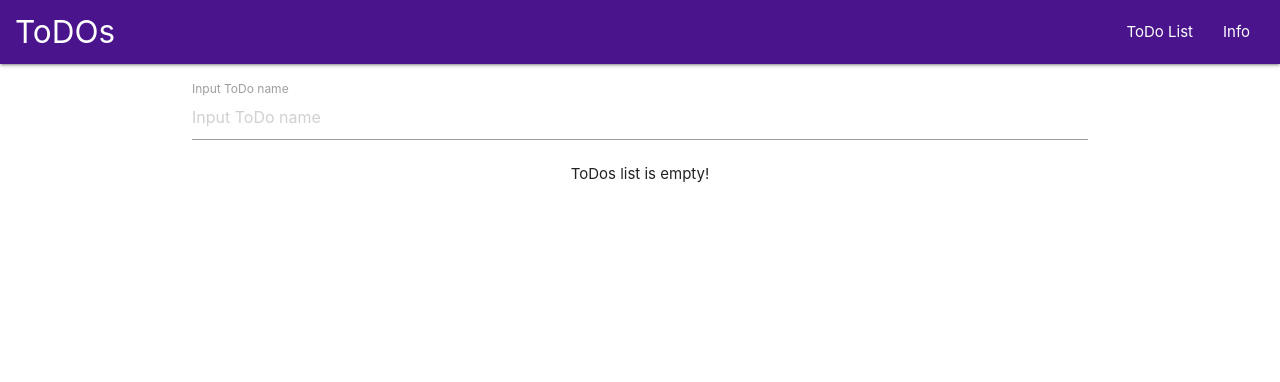
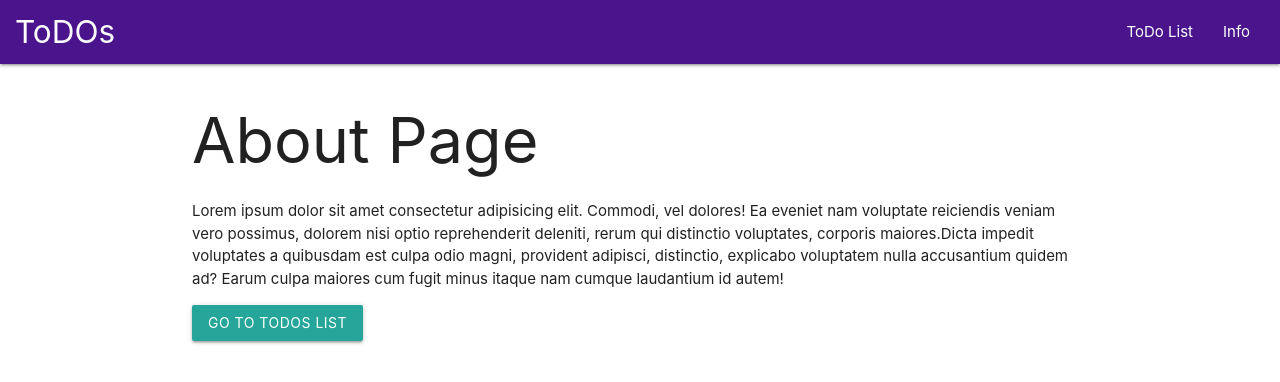
Before and after one commit to dimakruhlyi/todo-react-typescript, a React (Create React App) app: page /about in a window 1280 px wide. Shown: the top 382 px of the page. Built offline with nearby package versions, Linux system fonts and the light colour scheme.

Commit message:
added react-router-dom and navigation

```diff
--- a/package.json
+++ b/package.json
@@ -8,10 +8,12 @@
     "@testing-library/user-event": "^7.1.2",
     "@types/jest": "^24.0.0",
     "@types/node": "^12.0.0",
-    "@types/react": "^16.9.0",
-    "@types/react-dom": "^16.9.0",
+    "@types/react": "^16.9.43",
+    "@types/react-dom": "^16.9.8",
+    "@types/react-router-dom": "^5.1.5",
     "react": "^16.13.1",
     "react-dom": "^16.13.1",
+    "react-router-dom": "^5.2.0",
     "react-scripts": "3.4.1",
     "typescript": "~3.7.2"
   },
--- a/public/index.html
+++ b/public/index.html
@@ -26,7 +26,7 @@
     -->
     <link rel="stylesheet" href="https://cdnjs.cloudflare.com/ajax/libs/materialize/1.0.0/css/materialize.min.css">
     <link href="https://fonts.googleapis.com/icon?family=Material+Icons" rel="stylesheet">
-    <title>React App</title>
+    <title>ToDos App with TypeScript</title>
   </head>
   <body>
     <noscript>You need to enable JavaScript to run this app.</noscript>
--- a/src/App.tsx
+++ b/src/App.tsx
@@ -1,62 +1,21 @@
-import React, {useState, useEffect} from 'react';
+import React from 'react';
+import {Switch, BrowserRouter, Route} from 'react-router-dom';
 import { Navbar } from './components/Navbar';
-import {TodoForm} from './components/TodoForm';
-import { TodoList } from './components/TodoList';
-import { ITodo } from './interfaces';
+import { TodosPage } from './pages/TodosPage';
+import { AboutPage } from './pages/AboutPage';
+
 
 function App() {
-  const [todos, setTodos] = useState<ITodo[]>([]);
-
-  useEffect(() => {
-    const saved = JSON.parse(localStorage.getItem('todos') || '[]') as ITodo[];
-
-    setTodos(saved)
-  }, [])
-
-  useEffect(() => {
-    localStorage.setItem('todos', JSON.stringify(todos));
-  }, [todos])
-
-  const AddHandler = (title: string) => {
-    const newTodo: ITodo = {
-      title: title,
-      id: Date.now(),
-      completed: false
-    }
-    //setTodos([newTodo, ...todos])
-    setTodos(prev => {
-      return [newTodo, ...prev]
-    })
-  }
-
-  const toggleHandler = (id: number) => {
-    setTodos(prev =>
-      prev.map(todo => {
-      if (todo.id === id) {
-        return {
-          ...todo,
-          completed: !todo.completed
-        }
-      }
-      return todo;
-    }))
-  }
-
-  const removeHandler = (id: number) => {
-    const shouldRemove = window.confirm("Are you sure?");
-    if(shouldRemove){
-      setTodos(prev => prev.filter(todo => todo.id !== id));
-    }
-  }
-
   return (
-    <React.Fragment>
+    <BrowserRouter>
       <Navbar />
       <div className="container">
-        <TodoForm onAdd = {AddHandler}/>
-        <TodoList todos = {todos} onToggle = {toggleHandler} onRemove = {removeHandler}/>
+        <Switch>
+          <Route component = {TodosPage} path = '/' exact/>
+          <Route component = {AboutPage} path = '/about'/>
+        </Switch>
       </div>
-    </React.Fragment>
+    </BrowserRouter>
 
   );
 }
--- a/src/components/Navbar.tsx
+++ b/src/components/Navbar.tsx
@@ -1,4 +1,5 @@
 import React from 'react';
+import {NavLink} from 'react-router-dom';
 
 export const Navbar: React.FC = () => {
     return(
@@ -6,8 +7,8 @@ export const Navbar: React.FC = () => {
             <div className="nav-wrapper purple darken-4 px1">
                 <a href="/" className="brand-logo">ToDOs</a>
                 <ul  className="right hide-on-med-and-down">
-                    <li><a href="/">ToDo List</a></li>
-                    <li><a href="/">Info</a></li>
+                    <li><NavLink to="/">ToDo List</NavLink></li>
+                    <li><NavLink to="/about">Info</NavLink></li>
                 </ul>
             </div>
         </nav>
--- /dev/null
+++ b/src/pages/AboutPage.tsx
@@ -0,0 +1,13 @@
+import React from 'react';
+import {useHistory} from 'react-router-dom';
+
+export const AboutPage: React.FC = () => {
+    const history = useHistory();
+    return(
+        <>
+        <h1>About Page</h1>
+        <p>Lorem ipsum dolor sit amet consectetur adipisicing elit. Commodi, vel dolores! Ea eveniet nam voluptate reiciendis veniam vero possimus, dolorem nisi optio reprehenderit deleniti, rerum qui distinctio voluptates, corporis maiores.Dicta impedit voluptates a quibusdam est culpa odio magni, provident adipisci, distinctio, explicabo voluptatem nulla accusantium quidem ad? Earum culpa maiores cum fugit minus itaque nam cumque laudantium id autem!</p>
+        <button className = "btn" onClick = {() => history.push('/')}>Go to ToDos list</button>
+        </>
+    )
+}
--- /dev/null
+++ b/src/pages/TodosPage.tsx
@@ -0,0 +1,58 @@
+import React, {useState, useEffect} from 'react';
+import {TodoList} from '../components/TodoList';
+import {TodoForm} from '../components/TodoForm';
+import { ITodo } from '../interfaces';
+
+export const TodosPage: React.FC = () => {
+
+    const [todos, setTodos] = useState<ITodo[]>([]);
+
+    useEffect(() => {
+      const saved = JSON.parse(localStorage.getItem('todos') || '[]') as ITodo[];
+
+      setTodos(saved)
+    }, [])
+
+    useEffect(() => {
+      localStorage.setItem('todos', JSON.stringify(todos));
+    }, [todos])
+
+    const AddHandler = (title: string) => {
+      const newTodo: ITodo = {
+        title: title,
+        id: Date.now(),
+        completed: false
+      }
+      //setTodos([newTodo, ...todos])
+      setTodos(prev => {
+        return [newTodo, ...prev]
+      })
+    }
+
+    const toggleHandler = (id: number) => {
+      setTodos(prev =>
+        prev.map(todo => {
+        if (todo.id === id) {
+          return {
+            ...todo,
+            completed: !todo.completed
+          }
+        }
+        return todo;
+      }))
+    }
+
+    const removeHandler = (id: number) => {
+      const shouldRemove = window.confirm("Are you sure?");
+      if(shouldRemove){
+        setTodos(prev => prev.filter(todo => todo.id !== id));
+      }
+    }
+
+    return(
+        <React.Fragment>
+            <TodoForm onAdd = {AddHandler}/>
+            <TodoList todos = {todos} onToggle = {toggleHandler} onRemove = {removeHandler}/>
+        </React.Fragment>
+    )
+}
```
Also changed, not shown: 2 other files (tests, documents, lock files or other folders).
